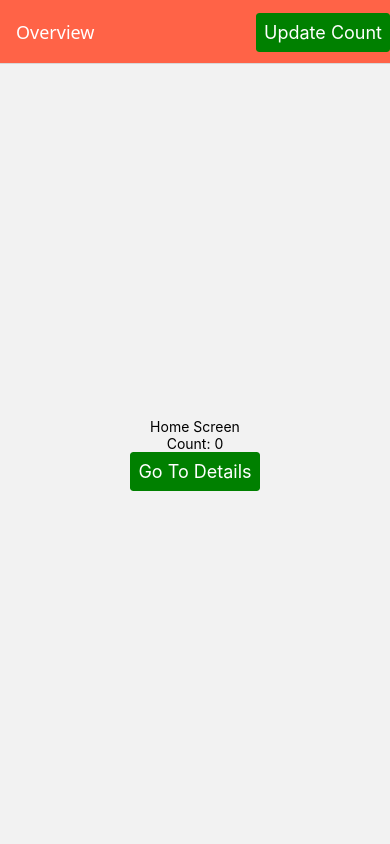
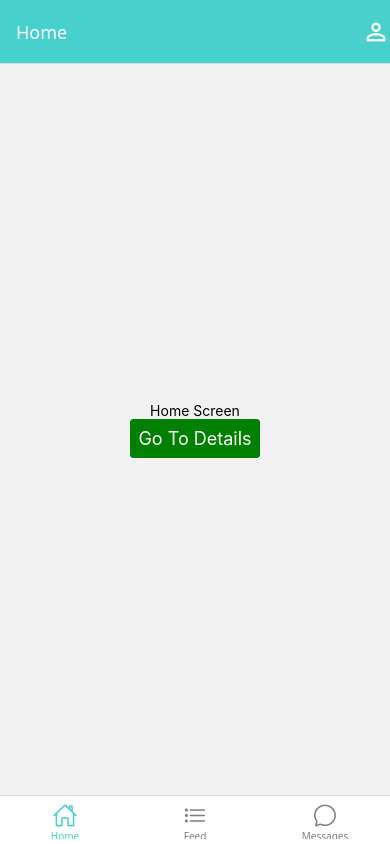
Before and after one commit to gauravsaini999/withLoveGiftGallery, a React Native app: screen / in a window 390 px wide. Built offline with nearby package versions, Linux system fonts and the light colour scheme.

Commit message:
changes to app

```diff
--- a/App.js
+++ b/App.js
@@ -1,17 +1,66 @@
 // In App.js in a new project
 
 import * as React from 'react';
-import { View, Text } from 'react-native';
+import { View, Text, TouchableOpacity } from 'react-native';
 import {
   NavigationContainer,
-  useNavigation
+  useNavigation,
+  useFocusEffect,
+  useNavigationState
 } from '@react-navigation/native';
 import { createNativeStackNavigator } from '@react-navigation/native-stack';
 import { createBottomTabNavigator } from '@react-navigation/bottom-tabs';
 import Ionicons from 'react-native-vector-icons/Ionicons';
+import MaterialIcons from 'react-native-vector-icons/MaterialIcons';
 import { Button } from 'react-native-elements';
 
+function getDeepestRouteName(state) {
+  if (!state) return null;
+  const route = state.routes[state.index];
+  if (route.state) {
+    return getDeepestRouteName(route.state);
+  }
+  return route.name;
+}
+
+function ProfileIconButton({ onPress }) {
+  const [iconname, setIconname] = React.useState("person-outline");
+  const activeScreen = useNavigationState(state => getDeepestRouteName(state));
+  useFocusEffect(
+    React.useCallback(() => {
+      if (activeScreen == 'Profile' ) {
+        setIconname("account-circle");
+      }
+      else {
+        setIconname("person-outline");
+      }
+    }, [activeScreen])
+  )
+  return (
+    <TouchableOpacity onPress={onPress}>
+      <MaterialIcons name={iconname} size={28} color="#fff" />
+    </TouchableOpacity>
+  );
+}
+
+function ProfileScreen() {
+  return (
+    <View style={{ flex: 1, alignItems: 'center', justifyContent: 'center', textAlign: 'center' }}>
+      <Text>This is the Profile Screen</Text>
+    </View>
+  )
+}
+
 function FeedScreen() {
+  const navigation = useNavigation();
+  useFocusEffect(
+    React.useCallback(() => {
+      const parent = navigation.getParent();
+      if (parent) {
+        parent.setOptions({ title: 'Feeds' });
+      }
+    }, [navigation])
+  );
   return (
     <View style={{ flex: 1, alignItems: 'center', justifyContent: 'center', textAlign: 'center' }}>
       <Text>This is the Feed Screen</Text>
@@ -20,6 +69,15 @@ function FeedScreen() {
 }
 
 function MessagesScreen() {
+  const navigation = useNavigation();
+  useFocusEffect(
+    React.useCallback(() => {
+      const parent = navigation.getParent();
+      if (parent) {
+        parent.setOptions({ title: 'Messages' });
+      }
+    }, [navigation])
+  );
   return (
     <View style={{ flex: 1, alignItems: 'center', justifyContent: 'center', textAlign: 'center' }}>
       <Text>This is the Messages Screen</Text>
@@ -29,26 +87,51 @@ function MessagesScreen() {
 
 function HomeScreen() {
   const navigation = useNavigation();
-  const [count, setCount] = React.useState(0);
+  const activeScreen = useNavigationState(state => getDeepestRouteName(state));
+  // const [count, setCount] = React.useState(0);
 
-  React.useEffect(() => {
-    // Use `setOptions` to update the button that we previously specified
-    // Now the button includes an `onPress` handler to update the count
-    navigation.setOptions({
-      headerRight: () => (
-        <Button
-          title="Update Count"
-          onPress={() => setCount((c) => c + 1)}
-          buttonStyle={{ backgroundColor: 'green' }}
-          titleStyle={{ color: 'white' }}/>
-      ),
-    });
-  }, [navigation]);
+  // to change the screen from within the header via buttons
+  // React.useEffect(() => {
+  //   // Use `setOptions` to update the button that we previously specified
+  //   // Now the button includes an `onPress` handler to update the count
+  //   navigation.setOptions({
+  //     headerRight: () => (
+  //       <Button
+  //         title="Update Count"
+  //         onPress={() => setCount((c) => c + 1)}
+  //         buttonStyle={{ backgroundColor: 'green' }}
+  //         titleStyle={{ color: 'white' }}/>
+  //     ),
+  //   });
+  // }, [navigation]);
+
+  useFocusEffect(
+    React.useCallback(() => {
+      const parent = navigation.getParent();
+      if (parent) {
+        parent.setOptions({ headerTitle: 'Home' });
+        navigation.navigate('Home');
+      }
+      navigation.setOptions({
+        headerRight: () => (
+          <ProfileIconButton onPress={() => navigation.navigate('Home', { screen: 'Profile' })} />
+        )
+      });
+    }, [navigation])
+  );
+
+  // React.useLayoutEffect(() => {
+  //   navigation.setOptions({
+  //     headerRight: () => (
+  //       <ProfileIconButton onPress={() => navigation.navigate('Home', { screen: 'Profile' })} />
+  //     ),
+  //   });
+  // }, [navigation]);
 
   return (
     <View style={{ flex: 1, alignItems: 'center', justifyContent: 'center' }}>
       <Text>Home Screen</Text>
-      <Text>Count: {count}</Text>
+      {/* <Text>Count: {count}</Text> */}
       <Button onPress={() => navigation.navigate('Details', {
         itemId: 86,
         otherParam: 'anything you want here',
@@ -68,7 +151,7 @@ function DetailsScreen({ route }) {
       <Text>Details Screen</Text>
       <Text>itemId: {JSON.stringify(itemId)}</Text>
       <Text>otherParam: {JSON.stringify(otherParam)}</Text>
-      <Button title="Go to Home" onPress={() => navigation.navigate('Home')} buttonStyle={{ backgroundColor: 'green' }}
+      <Button title="Go to Home" onPress={() => navigation.navigate('HomeScreen')} buttonStyle={{ backgroundColor: 'green' }}
         titleStyle={{ color: 'white' }} />
       <Button
         title="Go to Details... again"
@@ -83,8 +166,6 @@ function DetailsScreen({ route }) {
       />
       <Button title="Go Back" onPress={() => navigation.goBack()} buttonStyle={{ backgroundColor: 'green' }}
         titleStyle={{ color: 'white' }} />
-      <Button onPress={() => navigation.navigate('More')} title="Go to Tabs Screen" buttonStyle={{ backgroundColor: 'green' }}
-        titleStyle={{ color: 'white' }} />
     </View>
   );
 }
@@ -96,12 +177,17 @@ const Stack = createNativeStackNavigator();
 function MoreTabs() {
   return (
     <Tab.Navigator
-      screenOptions={({ route }) => ({
-        headerShown: false,
+      screenOptions={({ route, navigation }) => ({
+        headerShown: true,
+        headerStyle: { backgroundColor: 'mediumturquoise' },
+        headerTintColor: 'white',
+        headerRight: () => (<ProfileIconButton onPress={() => navigation.navigate('Home', { screen: 'Profile' })} />),
         tabBarIcon: ({ color, size }) => {
           let iconName;
-
-          if (route.name === 'Feed') {
+          if (route.name === 'Home') {
+            iconName = 'home-outline';
+          }
+          else if (route.name === 'Feed') {
             iconName = 'list-outline'; // or 'rss', 'document-text-outline'
           } else if (route.name === 'Messages') {
             iconName = 'chatbubble-outline'; // or 'mail-outline'
@@ -109,41 +195,42 @@ function MoreTabs() {
 
           return <Ionicons name={iconName} size={size} color={color} />;
         },
-        tabBarActiveTintColor: 'tomato',
+        tabBarActiveTintColor: 'mediumturquoise',
         tabBarInactiveTintColor: 'gray',
       })}>
+      <Tab.Screen name="Home" component={HomeStackNavigatorComponent} />
       <Tab.Screen name="Feed" component={FeedScreen} />
       <Tab.Screen name="Messages" component={MessagesScreen} />
     </Tab.Navigator>
   );
 }
 
+function HomeStackNavigatorComponent() {
+  return (
+    <Stack.Navigator
+      initialRouteName="HomeScreen"
+      screenOptions={({ navigation }) => ({
+        headerShown: false,
+      })}
+    >
+      <Stack.Screen
+        name="HomeScreen"
+        component={HomeScreen}
+        options={({ navigation }) => ({
+          title: 'Overview',
+          // You can override headerRight later in HomeScreen with setOptions
+        })}
+      />
+      <Stack.Screen name="Details" component={DetailsScreen} />
+      <Stack.Screen name="Profile" component={ProfileScreen} options={{ headerRight: () => null }} />
+    </Stack.Navigator>
+  )
+}
+
 export default function App() {
   return (
     <NavigationContainer>
-      <Stack.Navigator
-        initialRouteName="Home"
-        screenOptions={{
-          headerStyle: { backgroundColor: 'tomato' },
-          headerTintColor: 'white',
-        }}
-      >
-        <Stack.Screen
-          name="Home"
-          component={HomeScreen}
-          options={{
-            title: 'Overview',
-            // You can override headerRight later in HomeScreen with setOptions
-            headerRight: () => <Button title="Update Count" buttonStyle={{ backgroundColor: 'green' }}
-              titleStyle={{ color: 'white' }} onPress={() => {}} />,
-          }}
-        />
-        <Stack.Screen name="Details" component={DetailsScreen} />
-        <Stack.Screen
-          name="More"
-          component={MoreTabs}
-        />
-      </Stack.Navigator>
+      <MoreTabs />
     </NavigationContainer>
   );
 }
```
